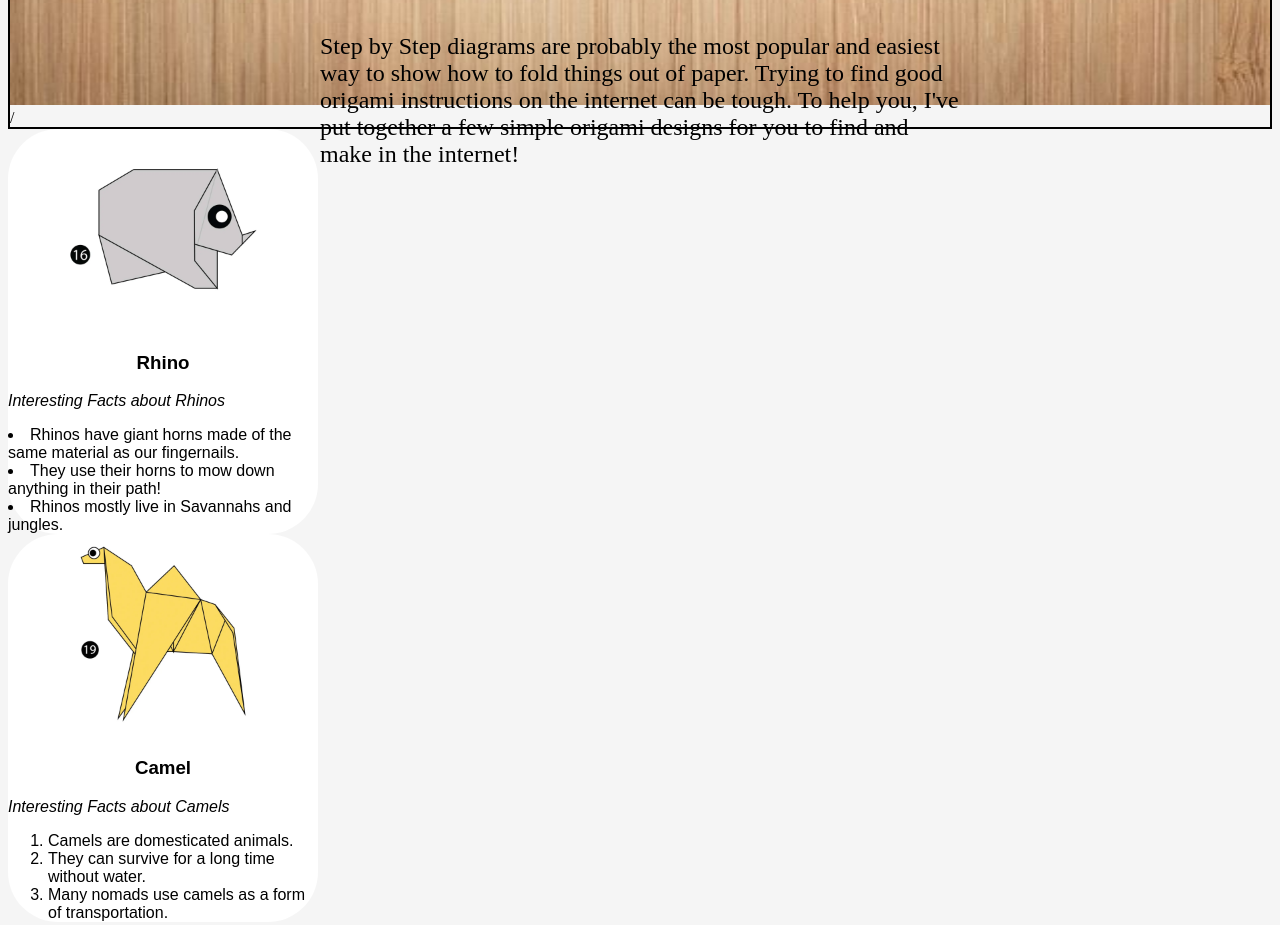
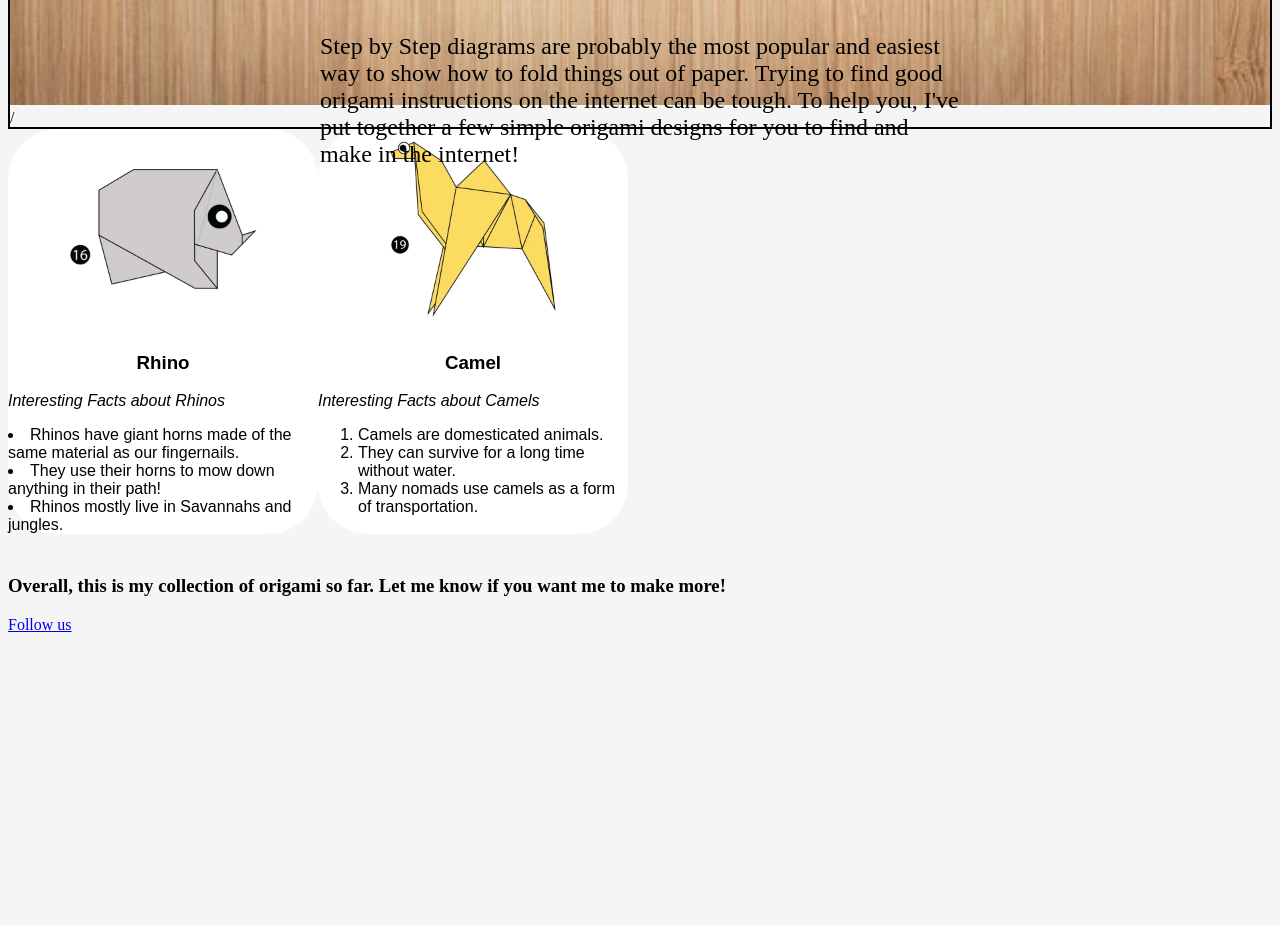
Before and after one commit to Praneshk12/Origami-Part-2---Project-50, a plain HTML site: page index.html in a window 1280 px wide. Shown: the part 500-1425 px from the top of the page. After the commit the page ends 1142 px from the top, so only its background shows below. Drawn offline with Linux system fonts and the light colour scheme.

Commit message:
Update style.css

```diff
--- a/style.css
+++ b/style.css
@@ -10,6 +10,11 @@
 body{
     background-color:whitesmoke;
 }
+.grid {
+    display: flex;
+    flex-wrap: wrap;
+}
+
 .gridimg{
     border: 2px solid black;
 }
```
